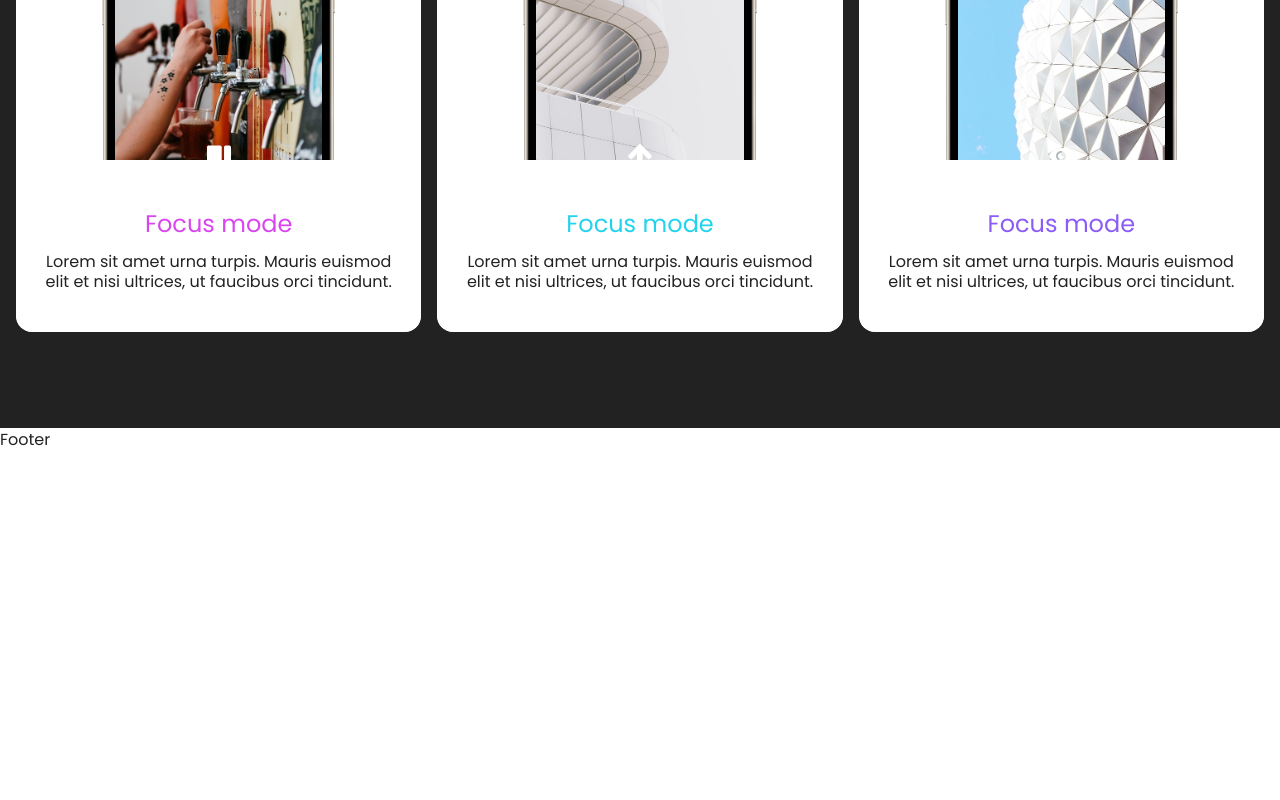
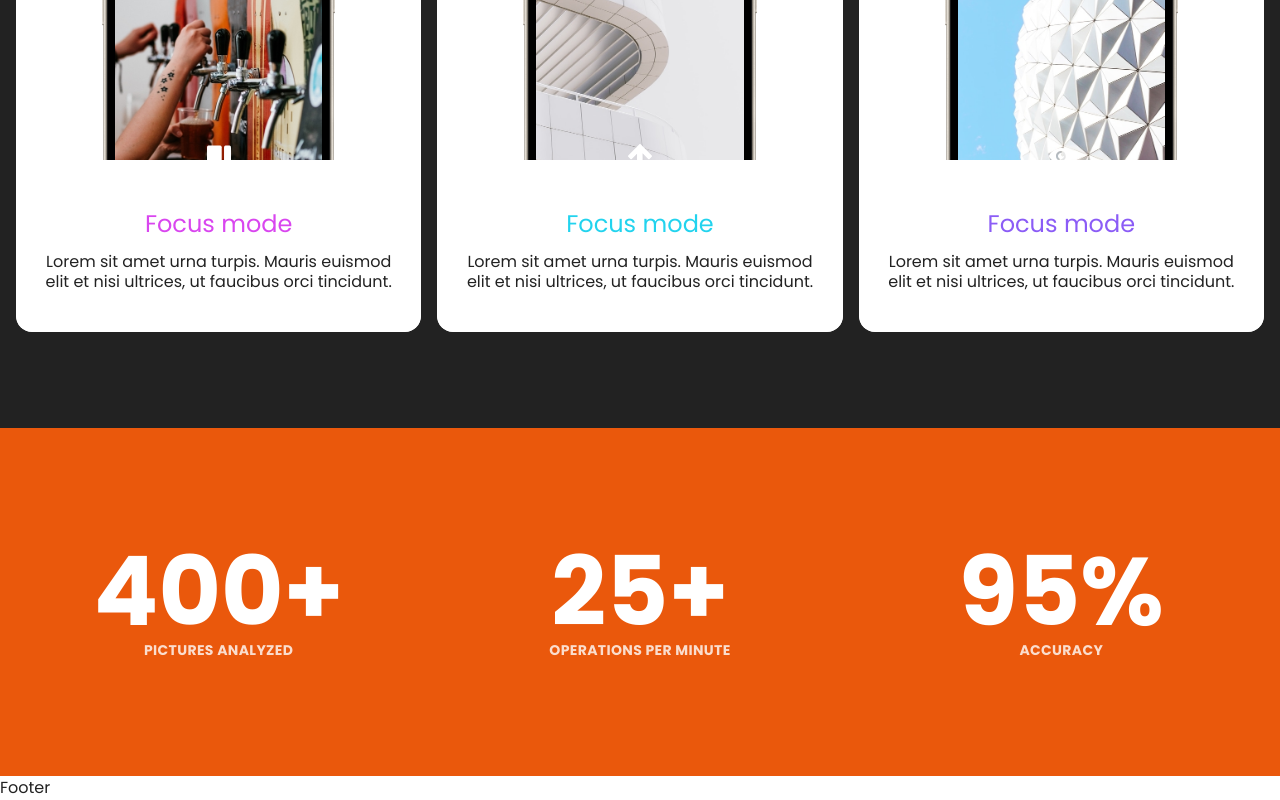
Before and after one commit to enzoulloa/happy, a React (Vite) app: page / in a window 1280 px wide. Shown: the part 1850-2650 px from the top of the page. Before the commit the page ends 2302 px from the top, so only its background shows below. Built offline with nearby package versions, Linux system fonts and the light colour scheme.

Commit message:
feat: :sparkles: add statistics section

```diff
--- /dev/null
+++ b/src/components/Statistics.jsx
@@ -0,0 +1,28 @@
+const Statistics = () => {
+  return (
+    <section className=' mx-auto w-full max-w-7xl overflow-hidden bg-orange-600 py-10 px-4 text-center lg:py-24 xl:max-w-none'>
+      <div className=' grid auto-cols-fr grid-cols-1 gap-4 md:grid-cols-2 lg:grid-cols-3 max-w-7xl mx-auto'>
+        <div className=' py-5 animate-[appear_1s_linear_0s_1_normal_both]'>
+          <p className=' text-num font-semibold text-primary'>400+</p>
+          <p className=' text-sm font-semibold uppercase tracking-wide text-primary opacity-80'>
+            Pictures analyzed
+          </p>
+        </div>
+        <div className=' py-5 animate-[appear_1s_linear_.5s_1_normal_both]'>
+          <p className=' text-num font-semibold text-primary'>25+</p>
+          <p className=' text-sm font-semibold uppercase tracking-wide text-primary opacity-80'>
+            Operations per minute
+          </p>
+        </div>
+        <div className=' hidden py-5 lg:block animate-[appear_1s_linear_1s_1_normal_both]'>
+          <p className=' text-num font-semibold text-primary'>95%</p>
+          <p className=' text-sm font-semibold uppercase tracking-wide text-primary opacity-80'>
+            Accuracy
+          </p>
+        </div>
+      </div>
+    </section>
+  )
+}
+
+export default Statistics
--- a/src/layout/Main.jsx
+++ b/src/layout/Main.jsx
@@ -1,11 +1,13 @@
 import Happy from '../components/Happy'
 import Features from '../components/Features'
+import Statistics from '../components/Statistics'
 
 const Main = () => {
   return (
     <main>
       <Happy />
       <Features />
+      <Statistics />
     </main>
   )
 }
--- a/tailwind.config.cjs
+++ b/tailwind.config.cjs
@@ -10,6 +10,9 @@ module.exports = {
       },
       fontFamily: {
         Poppins: ['Poppins', 'sans-serif']
+      },
+      fontSize: {
+        num: ['96px', '96px']
       }
     }
   },
```
